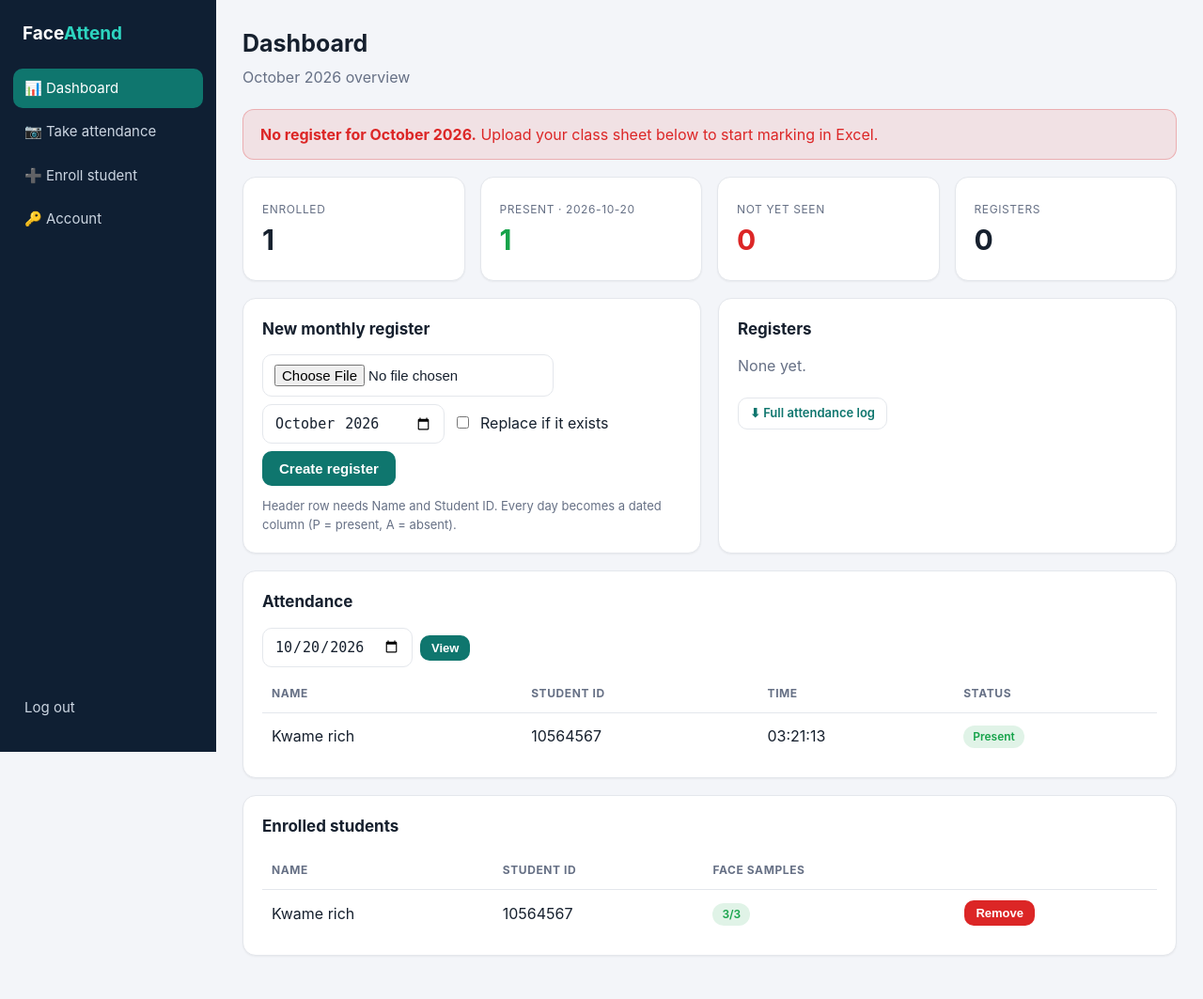
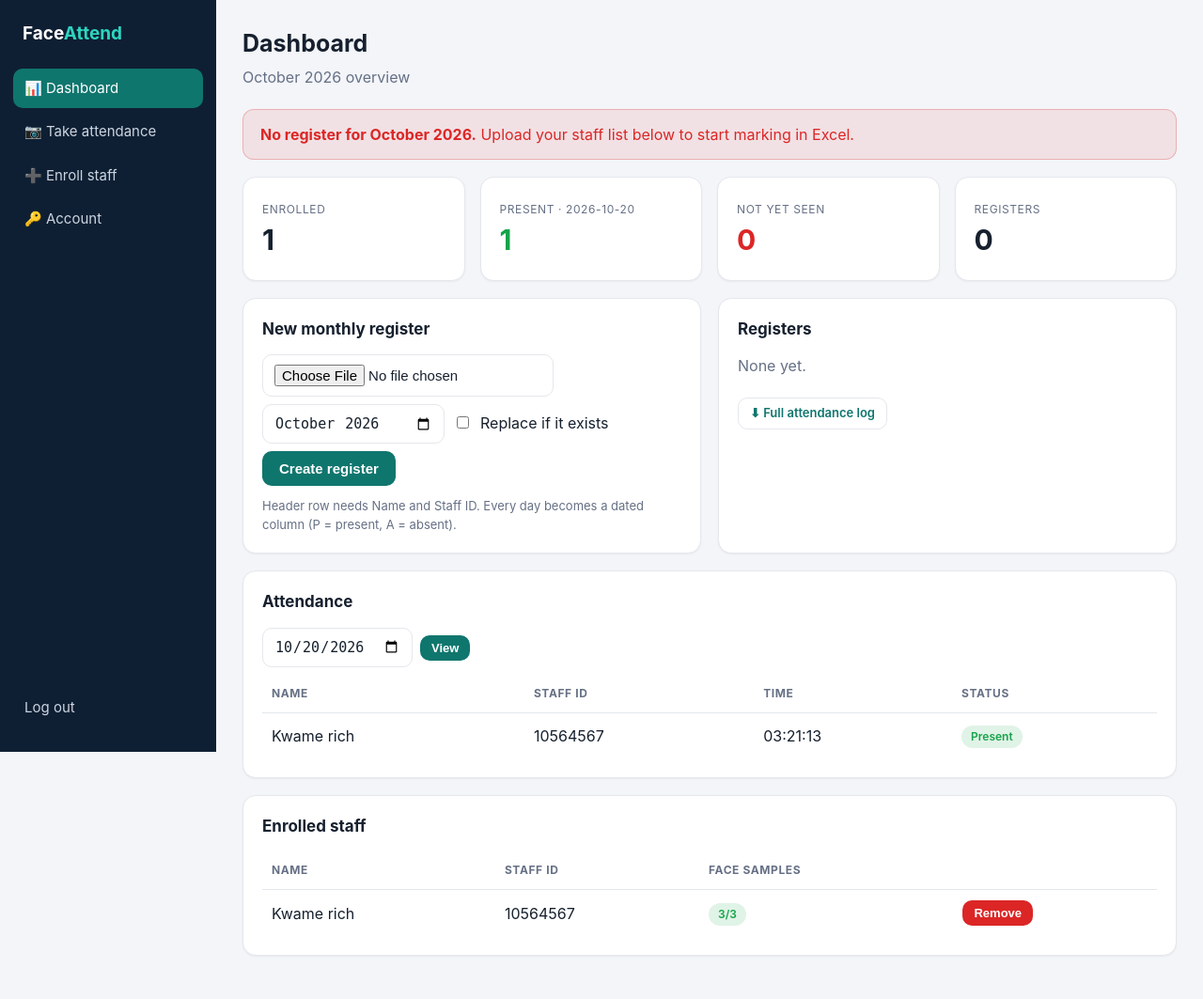
Before and after one commit to afrifar055-sketch/ATTENDAC, a Flask app: page / in a window 1280 px wide. Shown: the whole page at 94% size. Run offline with Flask 3, Linux system fonts and the light colour scheme; the visitor is signed in with stand-in values (Sample User, id 1); data comes from the database, SQL or seed files in the repository; parts of the project's set-up code (start-up, migrations or seed data) failed here and were passed over.

Commit message:
Change wording to bank staff

```diff
--- a/app.py
+++ b/app.py
@@ -72,7 +72,7 @@ def create_register(year, month, students):
     wb = Workbook()
     ws = wb.active
     ws.title = f"{calendar.month_name[month]} {year}"
-    ws.append(["Name", "Student ID"] + [date(year, month, d) for d in range(1, ndays + 1)]
+    ws.append(["Name", "Staff ID"] + [date(year, month, d) for d in range(1, ndays + 1)]
               + ["Total"])
     for c in range(3, 3 + ndays):
         ws.cell(1, c).number_format = "ddd d-mmm"
@@ -368,15 +368,15 @@ def register_upload():
         students = read_students(request.files["file"])
     except Exception:
         return redirect(url_for("dashboard", msg="Could not read that file. Use an .xlsx "
-                                "with Name and Student ID columns."))
+                                "with Name and Staff ID columns."))
     path = reg_path(year, month)
     if not students:
-        msg = "No students found in that sheet."
+        msg = "No staff found in that sheet."
     elif path.exists() and not request.form.get("replace"):
         msg = f"A register for {year}-{month:02d} already exists. Tick 'replace' to overwrite it."
     else:
         create_register(year, month, students)
-        msg = f"Register for {year}-{month:02d} created with {len(students)} students."
+        msg = f"Register for {year}-{month:02d} created for {len(students)} staff."
     return redirect(url_for("dashboard", msg=msg))
 
 
@@ -407,7 +407,7 @@ def api_enroll():
     d = request.json
     name, sid = d.get("name", "").strip(), d.get("sid", "").strip()
     if not name or not sid:
-        return jsonify(ok=False, msg="Name and student ID are required.")
+        return jsonify(ok=False, msg="Name and staff ID are required.")
     img = decode(d["image"])
     with lock:
         faces = detect(img)
--- a/attendance_cv.py
+++ b/attendance_cv.py
@@ -104,7 +104,7 @@ def enroll(name, student_id):
     detector, recognizer = load_models(w, h)
     detector.setInputSize((w, h))
 
-    # Re-enrolling replaces old samples for this student
+    # Re-enrolling replaces old samples for this staff member
     con.execute("DELETE FROM samples WHERE student_id = ?", (student_id,))
     con.execute("INSERT OR REPLACE INTO students VALUES (?,?)", (student_id, name))
     con.commit()
@@ -191,7 +191,7 @@ def log_to_excel(name, student_id, now):
             wb = Workbook()
             ws = wb.active
             ws.title = "Attendance"
-            ws.append(["Name", "Student ID", "Date", "Time", "Status"])
+            ws.append(["Name", "Staff ID", "Date", "Time", "Status"])
             for col, width in zip("ABCDE", (25, 15, 14, 12, 10)):
                 ws.column_dimensions[col].width = width
         ws.append([name, student_id, now.strftime("%Y-%m-%d"),
@@ -204,7 +204,7 @@ def run():
     con = db()
     names, ids, feats = load_known(con)
     if not feats:
-        sys.exit('No students enrolled. Run: python attendance_cv.py enroll "NAME" "ID"')
+        sys.exit('No staff enrolled. Run: python attendance_cv.py enroll "NAME" "ID"')
     cap, w, h = open_camera()
     detector, recognizer = load_models(w, h)
     detector.setInputSize((w, h))
@@ -267,7 +267,7 @@ def export():
     out = Path(f"attendance_{today}.csv")
     with out.open("w", newline="") as f:
         w = csv.writer(f)
-        w.writerow(["Name", "Student ID", "Date", "Time"])
+        w.writerow(["Name", "Staff ID", "Date", "Time"])
         w.writerows(rows)
     print(f"Saved {len(rows)} records to {out}")
 
@@ -292,9 +292,9 @@ def list_students():
            FROM students s LEFT JOIN samples p ON p.student_id = s.student_id
            GROUP BY s.student_id ORDER BY s.name""").fetchall()
     if not rows:
-        print("No students enrolled yet.")
+        print("No staff enrolled yet.")
         return
-    print(f"{'Name':<25}{'Student ID':<15}Samples")
+    print(f"{'Name':<25}{'Staff ID':<15}Samples")
     for name, sid, n in rows:
         print(f"{name:<25}{sid:<15}{n}")
     print(f"\nTotal: {len(rows)}")
--- a/static/style.css
+++ b/static/style.css
@@ -34,3 +34,5 @@ input:focus{outline:2px solid var(--brand);border-color:transparent}
 .login{min-height:100vh;display:grid;place-items:center;padding:20px}.login .card{width:100%;max-width:380px}
 @media(max-width:800px){.shell{flex-direction:column}.side{width:100%;height:auto;position:static;flex-direction:row;flex-wrap:wrap;padding:10px;gap:4px}
 .brand{padding:6px 10px}.side .out{margin:0 0 0 auto}.main{padding:16px}.two{grid-template-columns:1fr}}
+.alert.ok{background:#16a34a22;color:var(--ok);border-color:#16a34a44}
+.code{font:700 24px ui-monospace,Consolas,monospace;letter-spacing:.1em;padding:12px 0}
--- a/templates/attend.html
+++ b/templates/attend.html
@@ -1,5 +1,5 @@
 {% extends "base.html" %}{% block title %}Take attendance · FaceAttend{% endblock %}
-{% block content %}<h1>Take attendance</h1><p class="sub">Students look at the camera one at a time.</p>
+{% block content %}<h1>Take attendance</h1><p class="sub">Staff members look at the camera one at a time.</p>
 <div class="two"><div class="card"><div class="cam" id="cam"><video id="v" autoplay playsinline muted></video></div>
 <div id="out">Starting camera…</div></div>
 <div class="card"><h2>Marked this session</h2><ul class="log" id="log"></ul></div></div>{% endblock %}
--- a/templates/base.html
+++ b/templates/base.html
@@ -5,7 +5,7 @@
 {% if session.ok %}<div class="shell"><nav class="side"><div class="brand">Face<span>Attend</span></div>
 <a href="/" class="{{ 'on' if request.path == '/' }}">📊 Dashboard</a>
 <a href="/attend" class="{{ 'on' if request.path == '/attend' }}">📷 Take attendance</a>
-<a href="/enroll" class="{{ 'on' if request.path == '/enroll' }}">➕ Enroll student</a>
+<a href="/enroll" class="{{ 'on' if request.path == '/enroll' }}">➕ Enroll staff</a>
 <a href="/account" class="{{ 'on' if request.path == '/account' }}">🔑 Account</a>
 <a href="/logout" class="out">Log out</a></nav>
 <main class="main">{% block content %}{% endblock %}</main></div>
--- a/templates/dashboard.html
+++ b/templates/dashboard.html
@@ -2,7 +2,7 @@
 {% block content %}
 <h1>Dashboard</h1><p class="sub">{{ month_label }} overview</p>
 {% if msg %}<div class="alert">{{ msg }}</div>{% endif %}
-{% if not active %}<div class="alert bad"><b>No register for {{ month_label }}.</b> Upload your class sheet below to start marking in Excel.</div>{% endif %}
+{% if not active %}<div class="alert bad"><b>No register for {{ month_label }}.</b> Upload your staff list below to start marking in Excel.</div>{% endif %}
 <div class="grid stats">
 <div class="card stat"><span>Enrolled</span><b>{{ studs|length }}</b></div>
 <div class="card stat ok"><span>Present · {{ date }}</span><b>{{ rows|length }}</b></div>
@@ -15,17 +15,17 @@
 <input type="month" name="month" value="{{ ym }}" required>
 <label><input type="checkbox" name="replace"> Replace if it exists</label><br>
 <button>Create register</button></form>
-<p class="sub" style="margin:12px 0 0;font-size:13px">Header row needs Name and Student ID. Every day becomes a dated column (P = present, A = absent).</p></div>
+<p class="sub" style="margin:12px 0 0;font-size:13px">Header row needs Name and Staff ID. Every day becomes a dated column (P = present, A = absent).</p></div>
 <div class="card"><h2>Registers</h2>
 {% for f in regs %}<a class="btn ghost sm" href="/register/{{ f }}" style="margin:0 6px 6px 0">⬇ {{ f }}</a>{% else %}<p class="sub">None yet.</p>{% endfor %}
 <p style="margin:12px 0 0"><a class="btn ghost sm" href="/export">⬇ Full attendance log</a></p></div></div>
 <div class="card"><h2>Attendance</h2>
 <form><input type="date" name="date" value="{{ date }}"><button class="sm">View</button></form>
-<div class="wrap"><table><tr><th>Name</th><th>Student ID</th><th>Time</th><th>Status</th></tr>
+<div class="wrap"><table><tr><th>Name</th><th>Staff ID</th><th>Time</th><th>Status</th></tr>
 {% for r in rows %}<tr><td>{{ r[0] }}</td><td>{{ r[1] }}</td><td>{{ r[2] }}</td><td><span class="chip">Present</span></td></tr>
 {% else %}<tr><td colspan="4" class="sub">No attendance recorded for this date.</td></tr>{% endfor %}</table></div></div>
-<div class="card"><h2>Enrolled students</h2><div class="wrap"><table>
-<tr><th>Name</th><th>Student ID</th><th>Face samples</th><th></th></tr>
+<div class="card"><h2>Enrolled staff</h2><div class="wrap"><table>
+<tr><th>Name</th><th>Staff ID</th><th>Face samples</th><th></th></tr>
 {% for s in studs %}<tr><td>{{ s[0] }}</td><td>{{ s[1] }}</td>
 <td><span class="chip {{ '' if s[2] >= 3 else 'bad' }}">{{ s[2] }}/3</span></td>
 <td><form method="post" action="/delete/{{ s[1] }}" onsubmit="return confirm('Remove {{ s[0] }}?')">
--- a/templates/enroll.html
+++ b/templates/enroll.html
@@ -1,7 +1,7 @@
 {% extends "base.html" %}{% block title %}Enroll · FaceAttend{% endblock %}
-{% block content %}<h1>Enroll a student</h1><p class="sub">Capture 3 photos, varying angle and lighting slightly.</p>
+{% block content %}<h1>Enroll a staff member</h1><p class="sub">Capture 3 photos, varying angle and lighting slightly.</p>
 <div class="two"><div class="card"><h2>Details</h2>
-<input id="name" placeholder="Full name" style="width:100%"><input id="sid" placeholder="Student ID" style="width:100%">
+<input id="name" placeholder="Full name" style="width:100%"><input id="sid" placeholder="Staff ID" style="width:100%">
 <div class="steps" id="steps"><i></i><i></i><i></i></div>
 <button id="btn">Capture photo 1 of 3</button><div id="out">Fill in the details, then capture.</div></div>
 <div class="card"><div class="cam"><video id="v" autoplay playsinline muted></video></div></div></div>{% endblock %}
@@ -9,7 +9,7 @@
 let n=0;const dots=document.querySelectorAll('#steps i'),btn=document.getElementById('btn');startCam(()=>{});
 btn.onclick=async()=>{
  const name=document.getElementById('name').value.trim(),sid=document.getElementById('sid').value.trim();
- if(!name||!sid){say('Enter the name and student ID first.','unknown');return}
+ if(!name||!sid){say('Enter the name and staff ID first.','unknown');return}
  const d=await post('/api/enroll',{name:name,sid:sid,n:n,image:snap()});
  if(!d.ok){say(d.msg,'unknown');return}
  dots[n].classList.add('on');n++;
--- a/templates/login.html
+++ b/templates/login.html
@@ -1,6 +1,6 @@
 {% extends "base.html" %}{% block title %}Sign in · FaceAttend{% endblock %}
 {% block bare %}<div class="login"><form method="post" class="card">
-<h1>Face<span style="color:var(--brand)">Attend</span></h1><p class="sub">Lecturer sign in</p>
+<h1>Face<span style="color:var(--brand)">Attend</span></h1><p class="sub">Admin sign in</p>
 {% if err %}<div class="alert bad">{{ err }}</div>{% endif %}
 <input type="password" name="pw" placeholder="Password" style="width:100%" autofocus>
 <button style="width:100%">Sign in</button>
```
Also changed, not shown: README.md, 2 other files.
